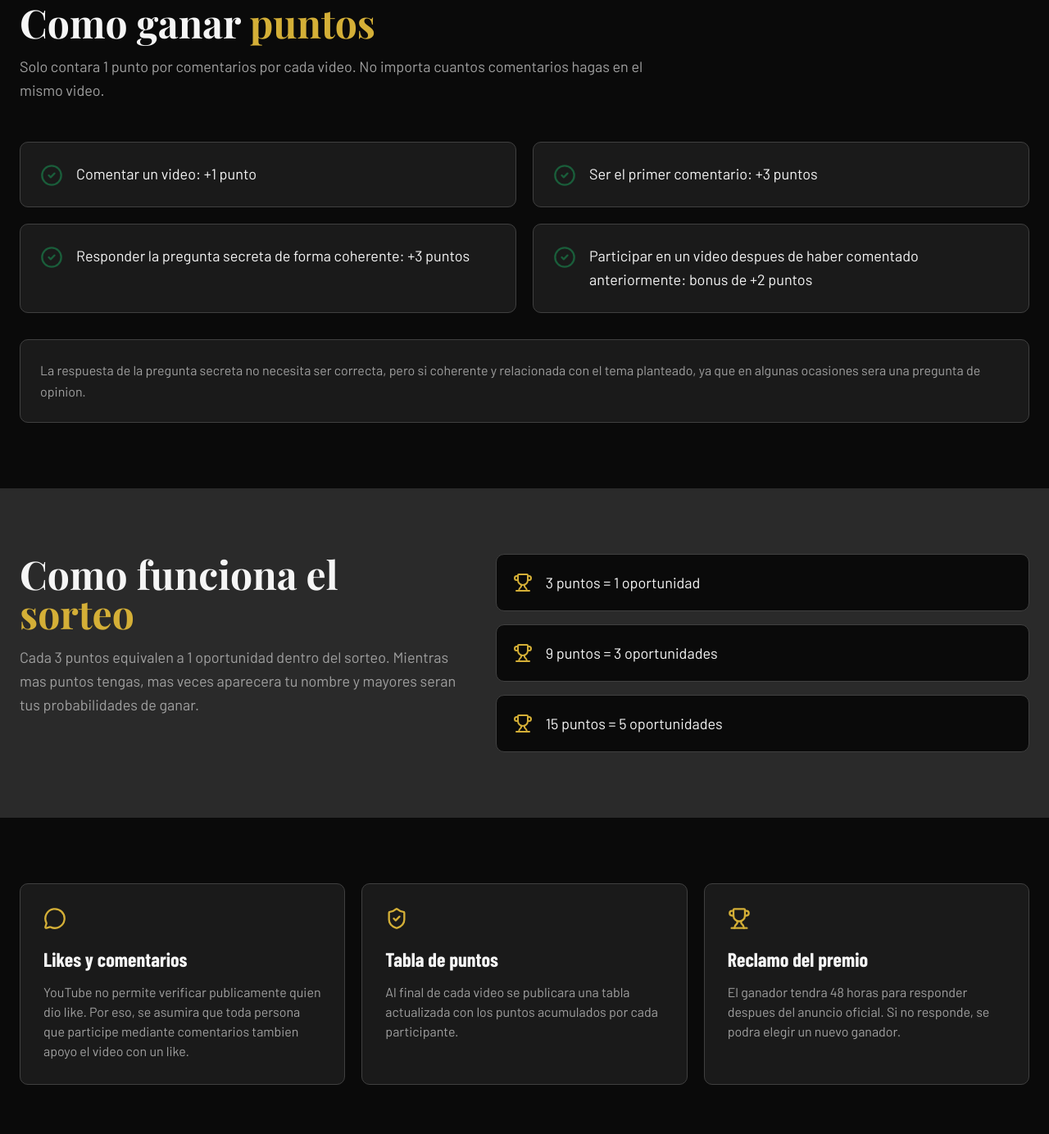
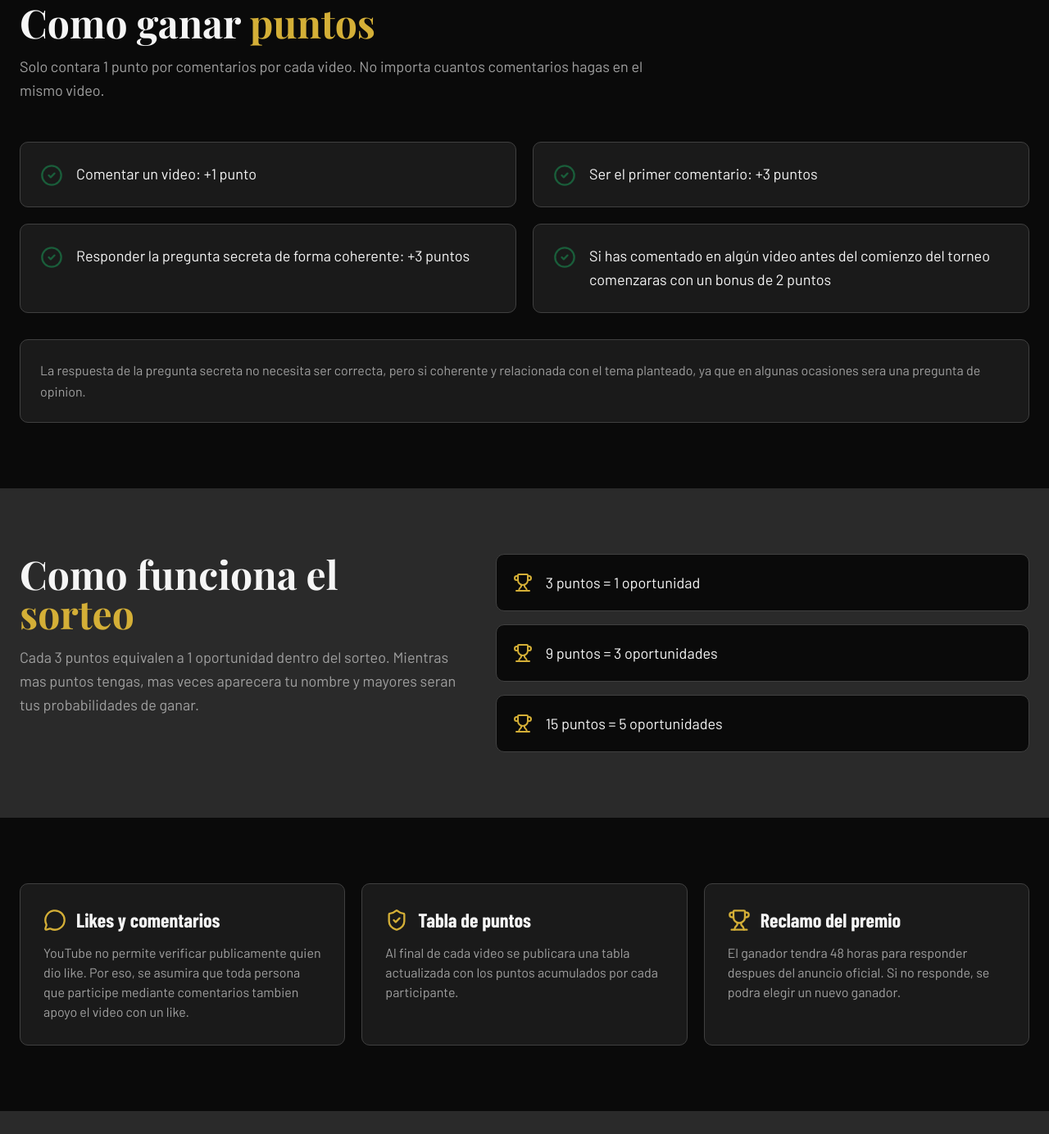
Before and after one commit to jjam2395/GoolPxl, a Next.js app: page /giveaway in a window 1280 px wide. Shown: the part 1783-3167 px from the top of the page at 82% size. Built offline with nearby package versions, Linux system fonts and the light colour scheme.

Commit message:
Refactor point rules wording for clarity and enhance layout of section headers in GiveawayPage for improved visual consistency.

```diff
--- a/app/giveaway/page.tsx
+++ b/app/giveaway/page.tsx
@@ -25,7 +25,7 @@ const pointRules = [
   'Comentar un video: +1 punto',
   'Ser el primer comentario: +3 puntos',
   'Responder la pregunta secreta de forma coherente: +3 puntos',
-  'Participar en un video despues de haber comentado anteriormente: bonus de +2 puntos',
+  'Si has comentado en algún video antes del comienzo del torneo comenzaras con un bonus de 2 puntos',
 ]
 
 const importantRules = [
@@ -262,10 +262,12 @@ export default function GiveawayPage() {
       <section className="px-6 py-20">
         <div className="mx-auto grid max-w-7xl grid-cols-1 gap-5 md:grid-cols-3">
           <div className="rounded-lg border border-muted bg-card p-7">
-            <MessageCircle className="mb-5 size-7 text-accent" />
+            <div className="flex items-center gap-3">
+              <MessageCircle className="size-7 flex-none text-accent" />
               <h3 className="font-headline text-2xl font-bold text-foreground">
                 Likes y comentarios
               </h3>
+            </div>
             <p className="mt-3 text-muted-foreground">
               YouTube no permite verificar publicamente quien dio like. Por
               eso, se asumira que toda persona que participe mediante
@@ -273,20 +275,24 @@ export default function GiveawayPage() {
             </p>
           </div>
           <div className="rounded-lg border border-muted bg-card p-7">
-            <ShieldCheck className="mb-5 size-7 text-accent" />
+            <div className="flex items-center gap-3">
+              <ShieldCheck className="size-7 flex-none text-accent" />
               <h3 className="font-headline text-2xl font-bold text-foreground">
                 Tabla de puntos
               </h3>
+            </div>
             <p className="mt-3 text-muted-foreground">
               Al final de cada video se publicara una tabla actualizada con los
               puntos acumulados por cada participante.
             </p>
           </div>
           <div className="rounded-lg border border-muted bg-card p-7">
-            <Trophy className="mb-5 size-7 text-accent" />
+            <div className="flex items-center gap-3">
+              <Trophy className="size-7 flex-none text-accent" />
               <h3 className="font-headline text-2xl font-bold text-foreground">
                 Reclamo del premio
               </h3>
+            </div>
             <p className="mt-3 text-muted-foreground">
               El ganador tendra 48 horas para responder despues del anuncio
               oficial. Si no responde, se podra elegir un nuevo ganador.
```
Lines whose indentation alone changed are shown as unchanged.
